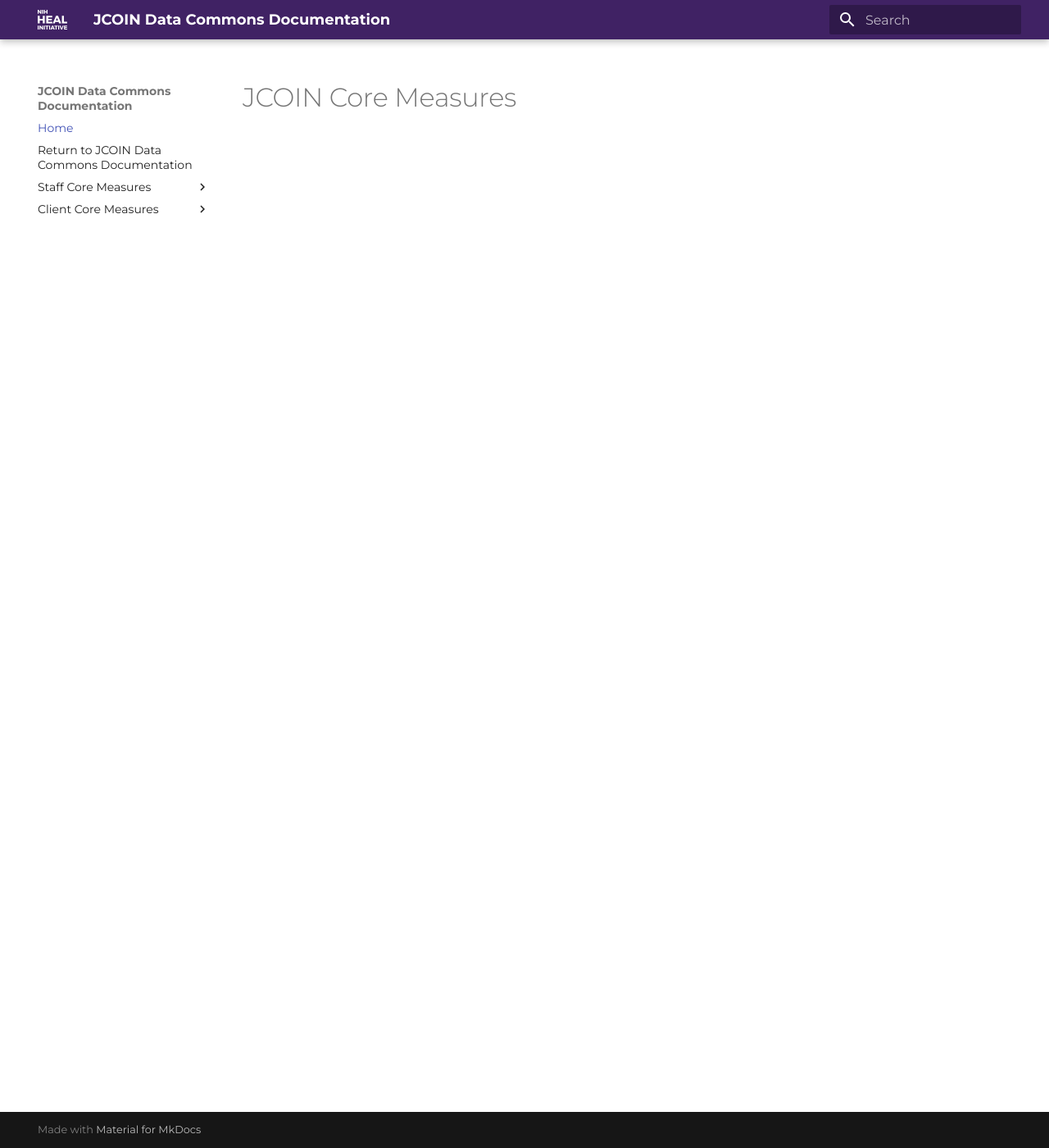
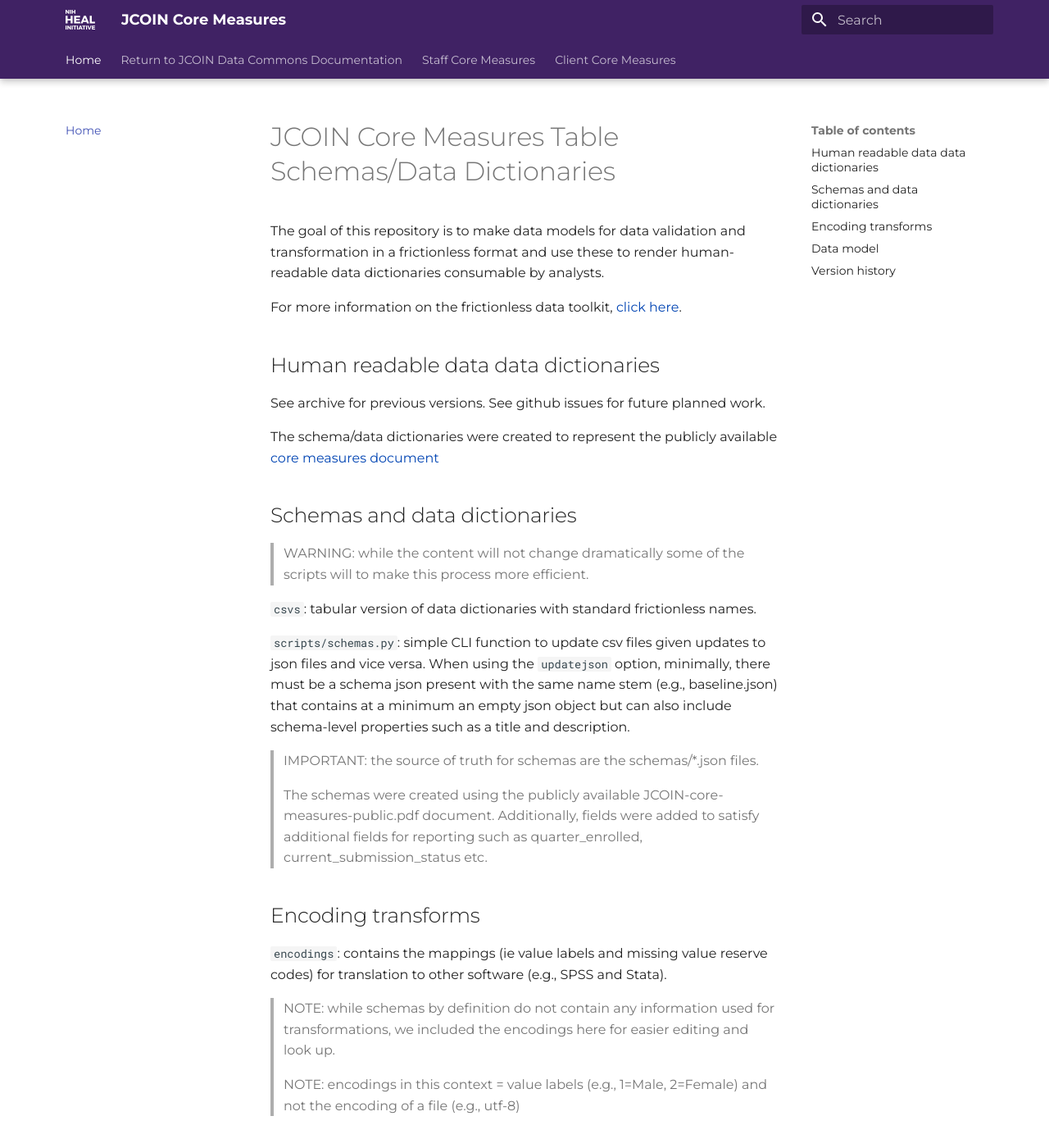
Before and after one commit to jcoin-maarc/JCOIN-Core-Measures, an MkDocs documentation site: the page built from docs/index.md, in a window 1280 px wide and 1400 px high. Shown: the whole window at 82% size. Built offline with MkDocs 1.6.1 and Material for MkDocs 9.7.7, drawn with Linux system fonts in a browser that asks for light colours; some of the changed text lies outside the part shown.

Commit message:
Additions to docs

```diff
--- a/README.md
+++ b/README.md
@@ -1,4 +1,4 @@
-# JCOIN Frictionless Table Schemas/Data Dictionaries
+# JCOIN Core Measures Table Schemas/Data Dictionaries
 
 The goal of this repository is to make data models for data validation and transformation in a frictionless format and use these to render human-readable data dictionaries consumable by analysts.
 
--- a/docs/index.md
+++ b/docs/index.md
@@ -1 +1 @@
-# JCOIN Core Measures
+--8<-- "README.md"
--- a/docs/stylesheets/extra.css
+++ b/docs/stylesheets/extra.css
@@ -12,3 +12,7 @@
   text-underline-offset:        1.5px;
   text-decoration-style:        dotted;
 }
+
+.md-grid {
+  max-width: 90%;
+}
--- a/mkdocs.yml
+++ b/mkdocs.yml
@@ -1,6 +1,6 @@
 #https://www.mkdocs.org/user-guide/configuration/#
-site_name: JCOIN Data Commons Documentation
-site_url: https://jcoin-maarc.github.io/jdc-docs-public
+site_name: JCOIN Core Measures
+site_url: https://jcoin-maarc.github.io/JCOIN-Core-Measures
 nav:
   - Home: index.md
   - Return to JCOIN Data Commons Documentation: https://jcoin-maarc.github.io/jdc-docs-public/
@@ -19,6 +19,8 @@ theme:
     - navigation.indexes
     - navigation.indexes
     - navigation.tracking
+    - navigation.tabs
+    - navigation.tabs.sticky
   favicon: assets/heal_logo.png
 extra_css:
   - stylesheets/extra.css
@@ -26,6 +28,7 @@ extra:
   homepage: https://jcoin.datacommons.io/
 use_directory_urls: true
 markdown_extensions:
+  - tables
   - admonition
   - attr_list
   - md_in_html
@@ -36,6 +39,8 @@ markdown_extensions:
   - pymdownx.details
   - pymdownx.snippets:
       url_download: True
+  - pymdownx.tabbed:
+      alternate_style: true
 plugins:
   - search
   - mkdocs-video:
```
Also changed, not shown: docs/clients.md (+10 -4 lines), docs/staff.md (+11 -4 lines), 1 other file.
